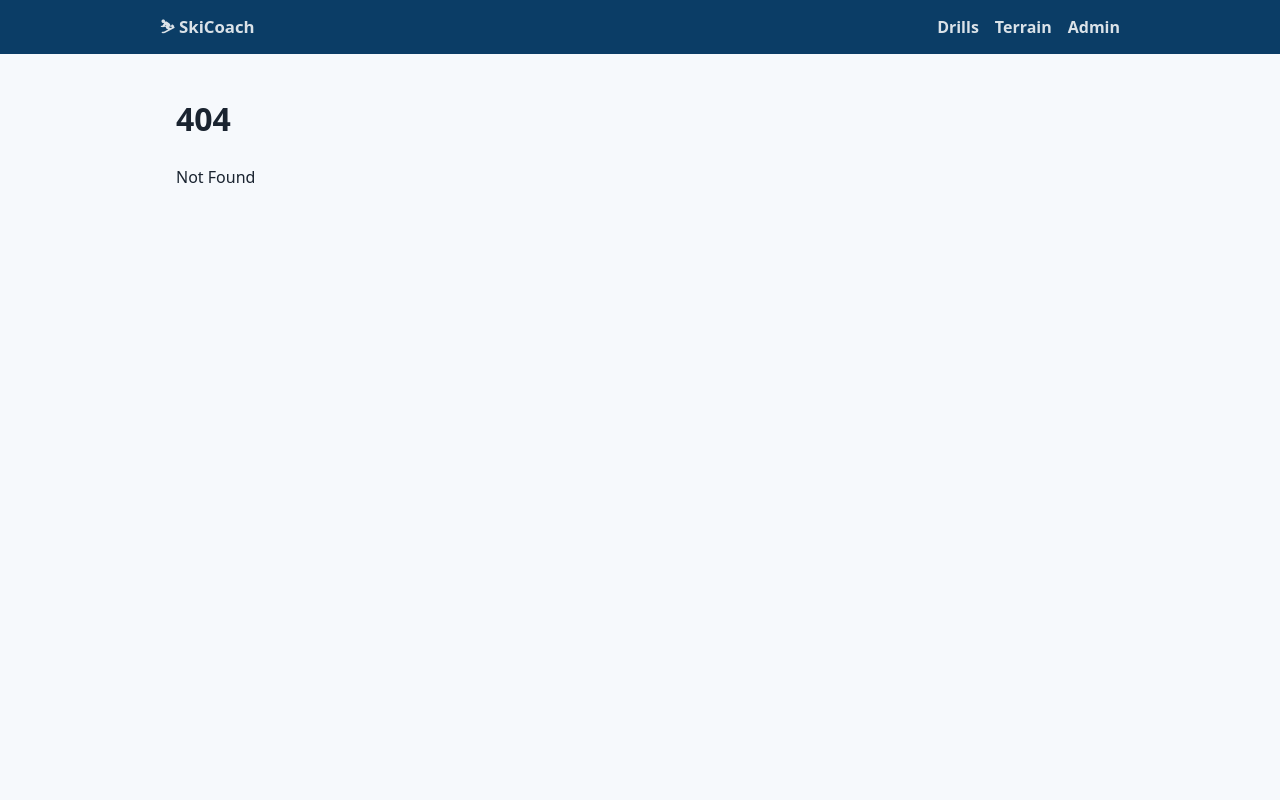
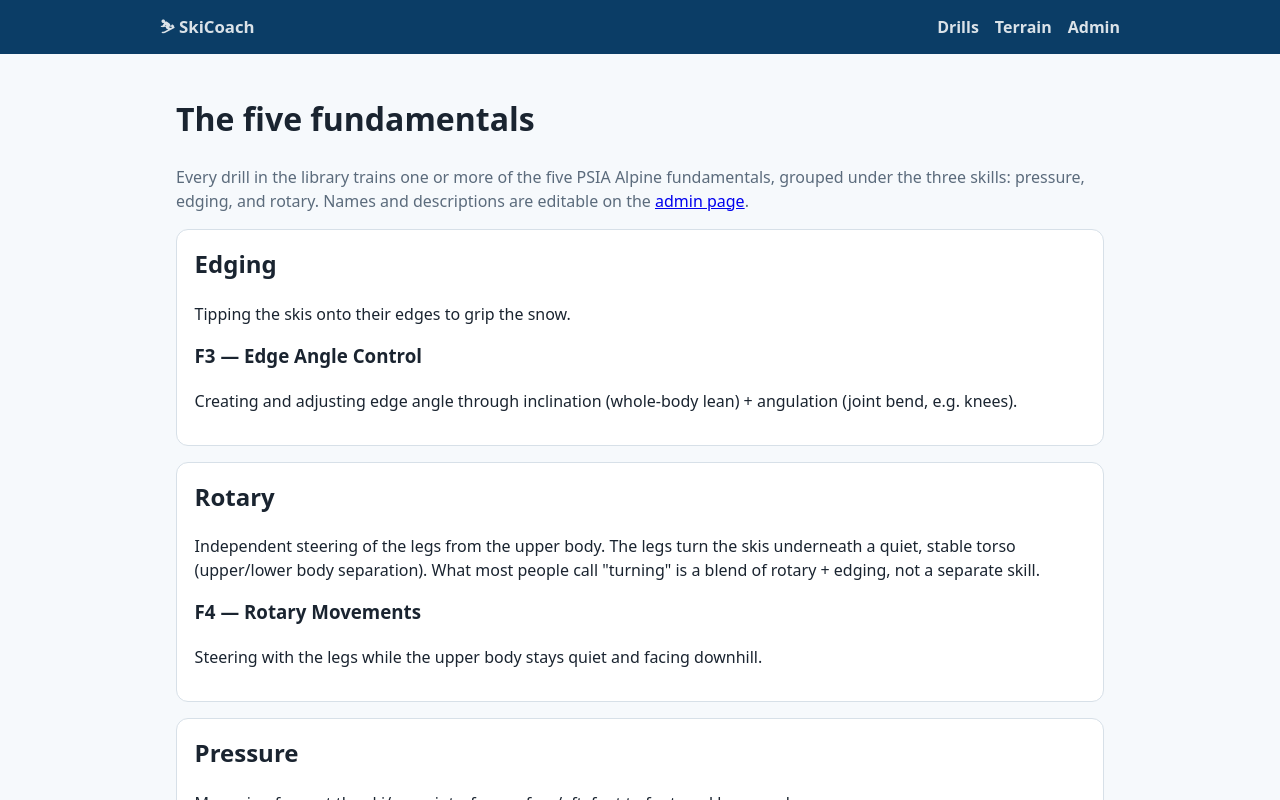
Before and after one commit to dfaourgatech/SkiSchoolApp, a SvelteKit app: page /fundamentals in a window 1280 px wide. Before the commit this address had no page. Shown: the top 800 px of the page. Built offline with nearby package versions, Linux system fonts and the light colour scheme.

Commit message:
Terrain taxonomy + terrain filters + /fundamentals page + admin skill editing (code)

```diff
--- /dev/null
+++ b/src/routes/fundamentals/+page.svelte
@@ -0,0 +1,26 @@
+<script lang="ts">
+	import { base } from '$app/paths';
+	import { content } from '$lib/content.svelte';
+
+	const skills = $derived(content.skillsView);
+</script>
+
+<h1>The five fundamentals</h1>
+<p class="muted">
+	Every drill in the library trains one or more of the five PSIA Alpine
+	fundamentals, grouped under the three skills: pressure, edging, and rotary.
+	Names and descriptions are editable on the <a href="{base}/admin">admin page</a>.
+</p>
+
+{#each skills.skills as skill (skill.id)}
+	<div class="card">
+		<h2>{skill.name}</h2>
+		<p>{skill.summary}</p>
+		{#each skill.fundamentals as f (f.id)}
+			<h3>{f.id} — {f.name}</h3>
+			<p>{f.description}</p>
+		{/each}
+	</div>
+{/each}
+
+<p><a href="{base}/">← Back to app</a></p>
```
